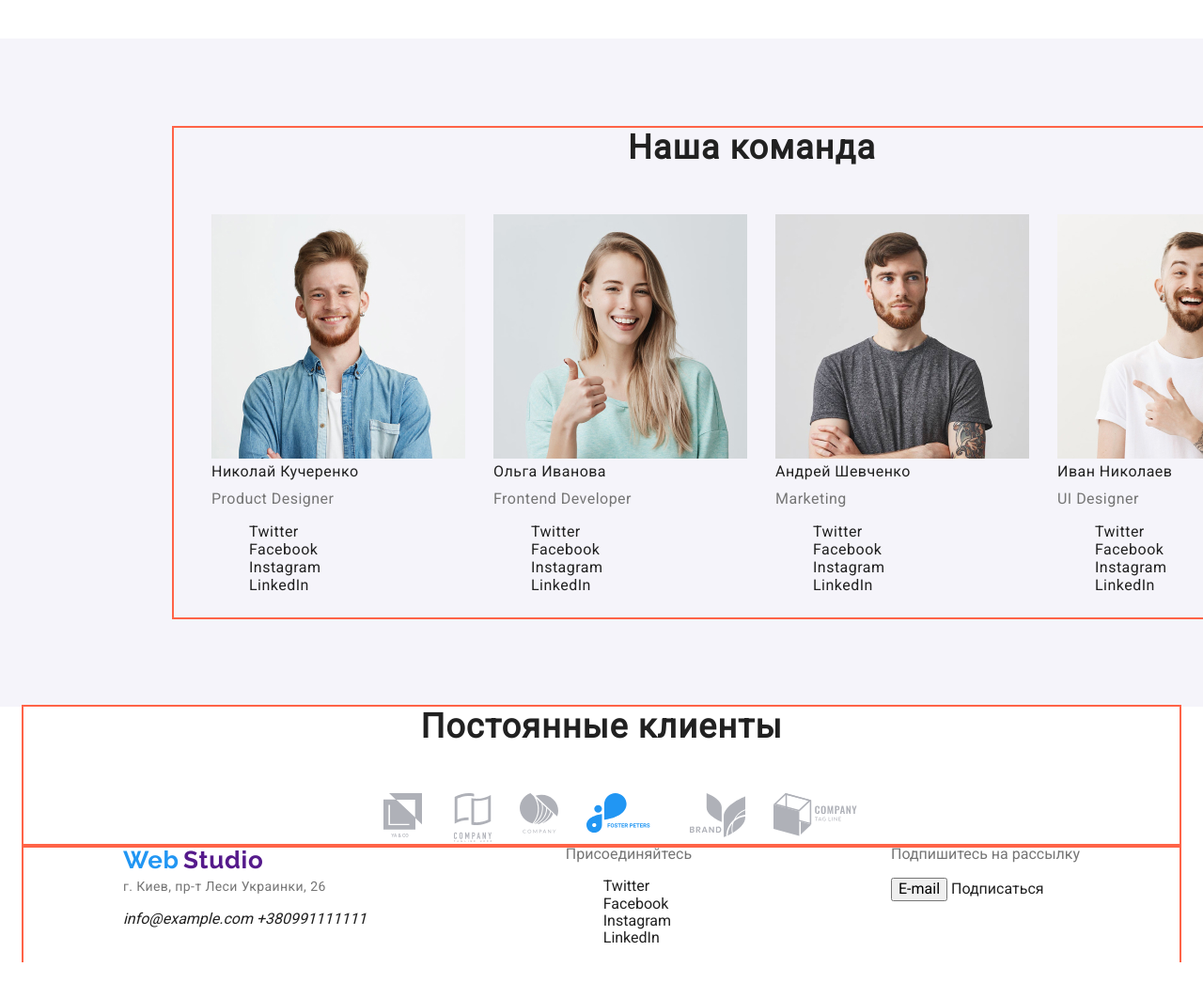
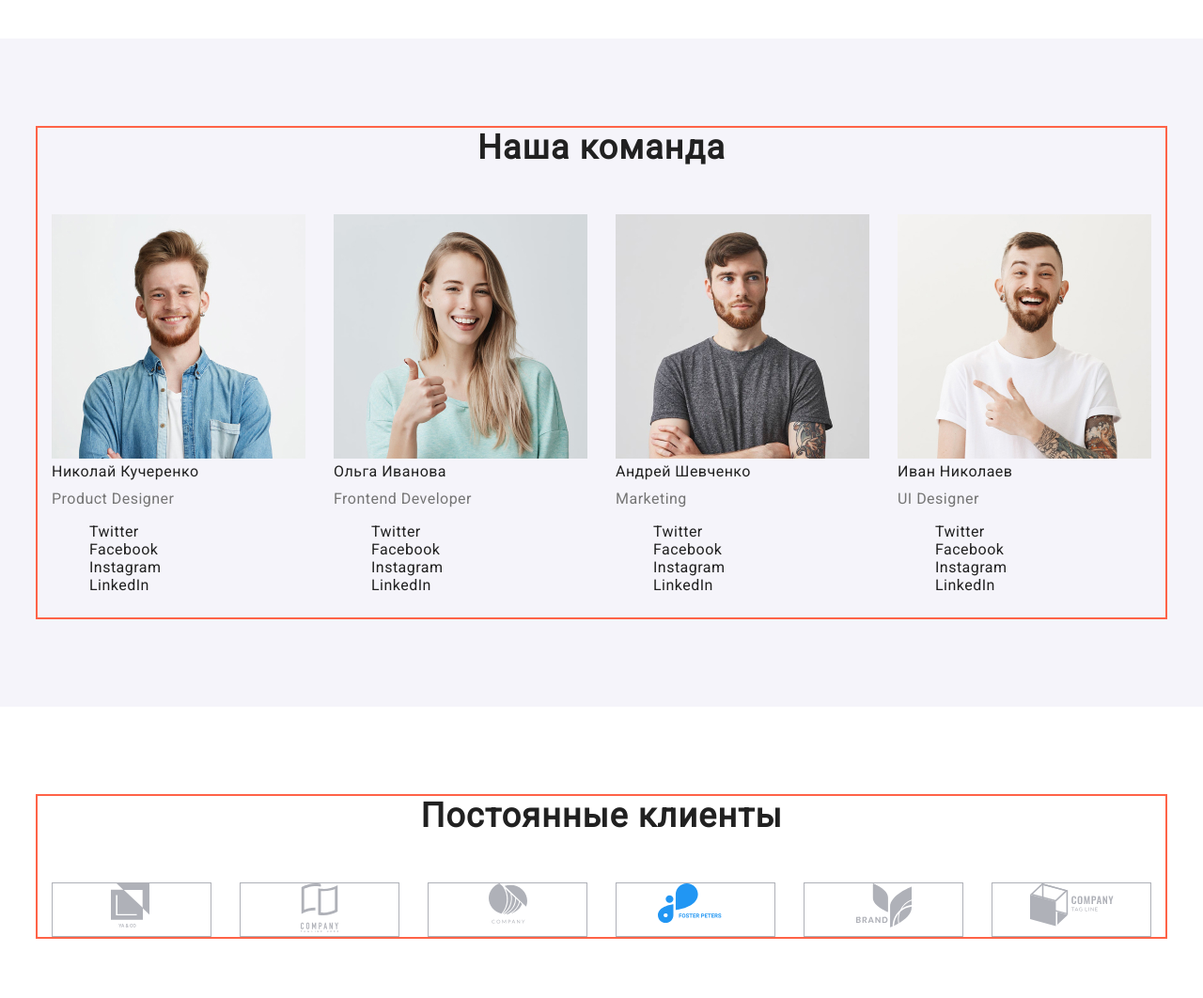
Before and after one commit to Liudmyla1203/goit-markup-hw-00033, a plain HTML site: page index.html in a window 1280 px wide. Shown: the part 1720-2782 px from the top of the page at 94% size. Before the commit the page ends 2744 px from the top, so only its background shows below. Drawn offline with Linux system fonts and the light colour scheme.

Commit message:
Після правок

```diff
--- a/css/styles.css
+++ b/css/styles.css
@@ -33,6 +33,7 @@ body {
 }
 .nav .logo.link {
   display: flex;
+  /* align-items: center; */
   margin-left: 0;
   margin-right: 85px;
   margin-top: 24px;
@@ -55,9 +56,12 @@ body {
   line-height: 16px;
   letter-spacing: 0.02em;
   text-decoration: none;
-  margin-right: 340px;
   margin-left: 0;
   margin-top: 0;
+}
+.header-address {
+  display: flex;
+  margin-left: auto;
 }
 .connection {
   display: flex;
@@ -108,25 +112,30 @@ li {
 }
 /*main container page 1*/
 .section.team {
-  width: 1600px;
   padding-bottom: 95px;
   padding-top: 95px;
-  margin-bottom: 0;
+  margin-bottom: 95px;
   background-color: var(--additional-bg-color);
 }
 .section.no-padding {
   margin-top: 0;
   margin-bottom: 0;
 }
-.section.projects {
+.footer-section {
+  background-color: #2f303a;
+}
+.section.numb-projects {
   margin-bottom: 95px;
   margin-top: 95px;
 }
 .container {
   margin-left: auto;
   margin-right: auto;
-  width: 1230px;
+  width: 1200px;
   outline: 2px solid tomato;
+}
+.container.distance {
+  margin-bottom: 94px;
 }
 .names {
   color: var(--title-text-color);
@@ -152,7 +161,7 @@ li {
 }
 .invisible {
   display: flex;
-  margin-bottom: 94px;
+  margin-bottom: 0;
   margin-top: 0;
 }
 .item {
@@ -191,7 +200,13 @@ li {
   display: flex;
   margin-top: 0;
   margin-bottom: 94px;
+  padding-left: 15px;
+  padding-right: 15px;
 }
+/* .doing-count {
+  width: 370px;
+  margin-right: 30px;
+} */
 .doing-count:not(:last-child) {
   margin-right: 30px;
 }
@@ -207,14 +222,23 @@ li {
 .doing:last-child {
   margin-bottom: 0;
 }
-.photos-team {
+.team-item {
+  width: 270px;
+  margin-top: 0;
+  margin-right: 30px;
+  /* margin-bottom: 30px; */
+}
+.team-item:last-child {
+  margin-right: 0;
+}
+/* .photos-team {
   margin-top: 0;
   margin-right: 30px;
   margin-bottom: 30px;
 }
 .photos-team:last-child {
   margin-right: 0;
-}
+} */
 /*our team*/
 
 .team {
@@ -231,7 +255,8 @@ li {
   display: flex;
   margin-top: 0;
   margin-bottom: 0;
-  margin-right: 30px;
+  padding-left: 15px;
+  padding-right: 15px;
 }
 .team-list:last-child {
   margin-right: 0;
@@ -251,8 +276,16 @@ li {
 }
 .clients-count {
   display: flex;
+  margin-top: 0;
+  margin-bottom: 0;
+  padding-right: 15px;
+  padding-left: 15px;
+}
+.clients-image {
+  display: flex;
+  width: 170px;
+  border: 1px solid #afb1b8;
   justify-content: center;
-  margin-bottom: 0;
 }
 .clients-image:not(:last-child) {
   margin-right: 30px;
@@ -281,7 +314,7 @@ li {
   letter-spacing: 0.03em;
 }
 .second.logo-footer {
-  /*color: var(--additional-text-color);*/
+  color: var(--additional-text-color);
   font-style: normal;
   font-weight: bold;
   font-size: 26px;
@@ -326,7 +359,9 @@ li {
   font-size: 16px;
   line-height: 26px;
   letter-spacing: 0.03em;
-  padding: 6px 22px;
+}
+.projects-button:not(:last-child) {
+  margin-right: 8px;
 }
 
 .counting {
@@ -385,7 +420,10 @@ li {
 /*footer*/
 .footer-nav {
   display: flex;
+  align-items: center;
   justify-content: space-around;
+  padding-left: 15px;
+  padding-right: 15px;
 }
 .city {
   font-style: normal;
@@ -394,15 +432,21 @@ li {
   line-height: 24px;
   letter-spacing: 0.03em;
   margin-top: 0;
+  color: var(--additional-text-color);
+}
+.footer-nav .link {
+  color: rgba(255, 255, 255, 0.6);
 }
 .social-networks {
   margin-top: 0;
 }
 .join {
   margin-top: 0;
+  color: var(--additional-text-color);
 }
 .subscribe {
   margin-top: 0;
+  color: var(--additional-text-color);
 }
 .footer-info {
 }
--- a/index.html
+++ b/index.html
@@ -30,7 +30,7 @@
           </ul>
         </nav>
 
-        <address class="nothing">
+        <address class="header-address">
           <ul class="connection">
             <li class="connection-items">
               <a href="mailto:info@devstudio.com" class="button link"
@@ -62,7 +62,7 @@
 
       <!--icons-->
       <section class="section no-padding">
-        <div class="container">
+        <div class="container distance">
           <h2 class="title names">Невидимий список</h2>
           <ul class="invisible">
             <li class="item">
@@ -118,7 +118,7 @@
 
       <!--what we do-->
       <section class="section no-padding">
-        <div class="container">
+        <div class="container distance">
           <h2 class="title names">Чем мы занимаемся</h2>
           <ul class="doing-list">
             <li class="doing-count">
@@ -148,7 +148,7 @@
         <div class="container">
           <h2 class="title names">Наша команда</h2>
           <ul class="team-list">
-            <li>
+            <li class="team-item">
               <a class="photos-team" href=""
                 ><img src="./images/product_designer.jpg" alt="John Smith"
               /></a>
@@ -162,7 +162,7 @@
               </ul>
             </li>
 
-            <li>
+            <li class="team-item">
               <a class="photos-team" href=""
                 ><img
                   src="./images/front_end_developer.jpg"
@@ -178,7 +178,7 @@
               </ul>
             </li>
 
-            <li>
+            <li class="team-item">
               <a class="photos-team" href=""
                 ><img src="./images/marketing.jpg" alt="Robert Jakis"
               /></a>
@@ -192,7 +192,7 @@
               </ul>
             </li>
 
-            <li>
+            <li class="team-item">
               <!-- дати клас, щоб прибрати нижній марджин? -->
               <a class="photos-team" href=""
                 ><img src="./images/ui_designer.jpg" alt="Martin Doe"
@@ -212,7 +212,7 @@
 
       <!--our clients-->
       <section class="section no-padding">
-        <div class="container">
+        <div class="container distance">
           <h2 class="title names">Постоянные клиенты</h2>
           <ul class="clients-count">
             <li class="clients-image">
@@ -239,7 +239,7 @@
     </main>
 
     <!--footer-->
-    <footer class="section no-padding">
+    <footer class="footer-section">
       <div class="container footer-nav">
         <div class="footer-info">
           <a href="" class="logo link"
```
Also changed, not shown: portfolio.html (+4 -4 lines).
